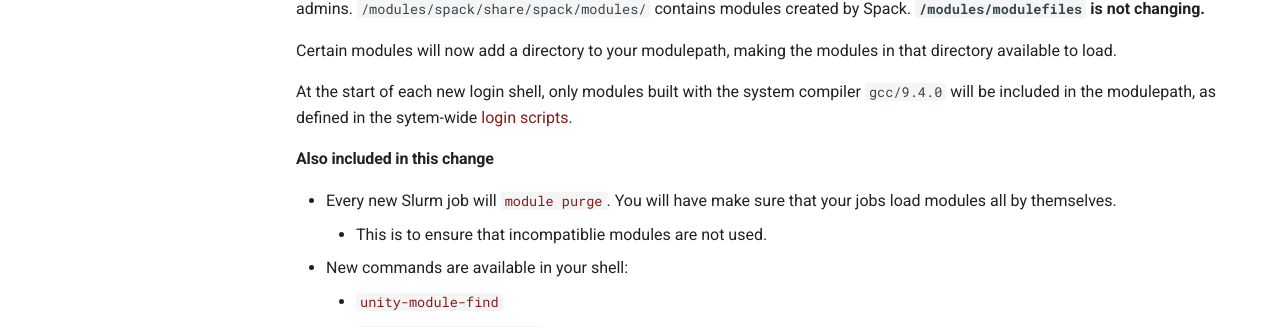
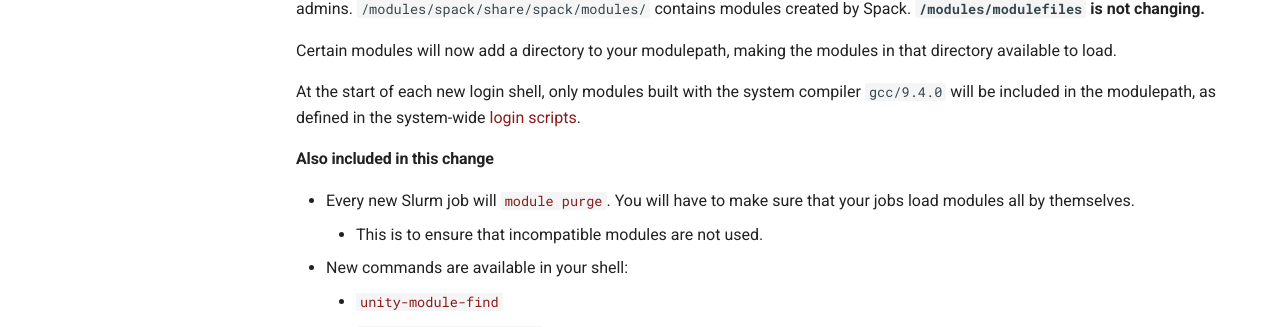
Before and after one commit to UMass-RC/unity-docs, an MkDocs documentation site: the page built from docs/hierarchy-change.md, in a window 1280 px wide and 900 px high, scrolled down 3209 px. Shown: the part 178-505 px from the top of the window. Built offline with MkDocs 1.6.1 and Material for MkDocs 9.7.7, drawn with Linux system fonts in a browser that asks for light colours; comment, search, counter and statistics services are not loaded; some of the changed text lies outside the part shown.

Commit message:
fix typos

```diff
--- a/docs/hierarchy-change.md
+++ b/docs/hierarchy-change.md
@@ -113,12 +113,12 @@ The Unity module set is split in two. `/modules/modulefiles` contains our homebr
 
 Certain modules will now add a directory to your modulepath, making the modules in that directory available to load.
 
-At the start of each new login shell, only modules built with the system compiler `gcc/9.4.0` will be included in the modulepath, as defined in the sytem-wide [login scripts](https://unix.stackexchange.com/questions/56083/how-to-write-a-shell-script-that-gets-executed-on-login).
+At the start of each new login shell, only modules built with the system compiler `gcc/9.4.0` will be included in the modulepath, as defined in the system-wide [login scripts](https://unix.stackexchange.com/questions/56083/how-to-write-a-shell-script-that-gets-executed-on-login).
 
 #### Also included in this change ####
 
-* Every new Slurm job will <red>`module purge`</red>. You will have make sure that your jobs load modules all by themselves.
-    * This is to ensure that incompatiblie modules are not used.
+* Every new Slurm job will <red>`module purge`</red>. You will have to make sure that your jobs load modules all by themselves.
+    * This is to ensure that incompatible modules are not used.
 * New commands are available in your shell:
     * <red>`unity-module-find`</red>
     * <red>`unity-module-hierarchy`</red>
```
Also changed, not shown: other parts of docs/hierarchy-change.md (+1 -1 lines), docs/modules/hierarchy.md (+1 -1 lines).
